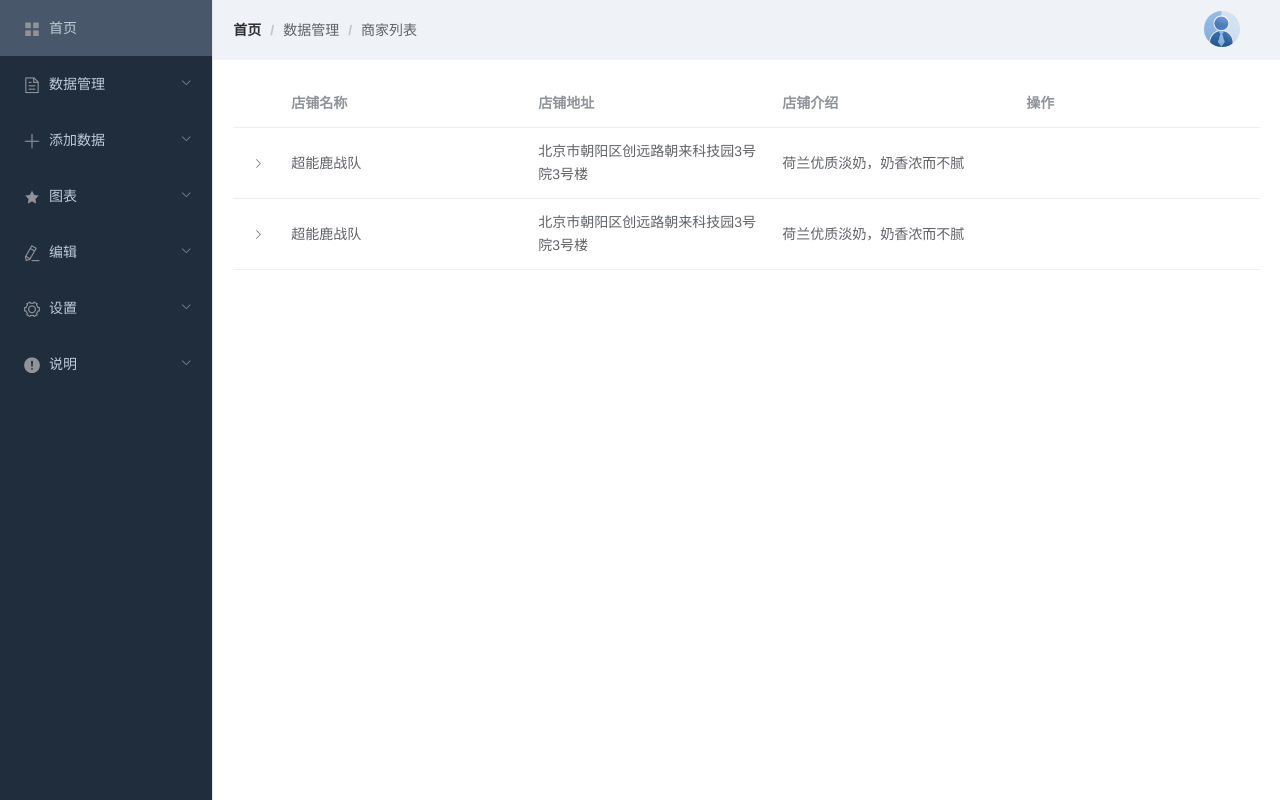
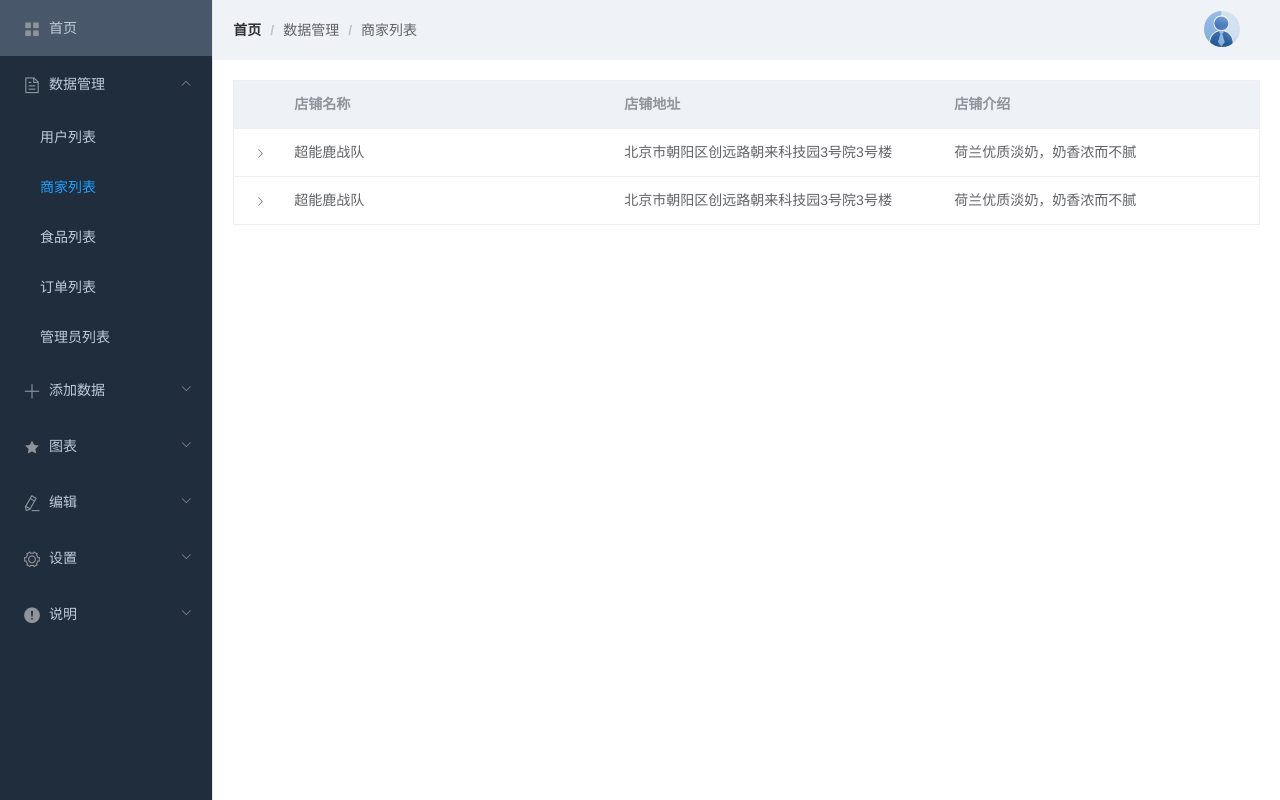
Before and after one commit to hahasha/elm-manage, a Vue app: page /#/shopList in a window 1280 px wide. Built offline with nearby package versions, Linux system fonts and the light colour scheme.

Commit message:
add shopList

```diff
--- a/package.json
+++ b/package.json
@@ -8,6 +8,7 @@
     "lint": "vue-cli-service lint"
   },
   "dependencies": {
+    "axios": "^0.19.0",
     "babel-polyfill": "^6.26.0",
     "core-js": "^3.4.3",
     "echarts": "^4.5.0",
--- a/src/page/manage.vue
+++ b/src/page/manage.vue
@@ -11,7 +11,7 @@
               <i class="el-icon-document"></i>数据管理
             </template>
             <el-menu-item index="userList">用户列表</el-menu-item>
-            <el-menu-item index="sellerList">商家列表</el-menu-item>
+            <el-menu-item index="shopList">商家列表</el-menu-item>
             <el-menu-item index="foodList">食品列表</el-menu-item>
             <el-menu-item index="orderList">订单列表</el-menu-item>
             <el-menu-item index="adminList">管理员列表</el-menu-item>
@@ -60,6 +60,7 @@
 
 <script>
 import Header from "@/components/header";
+import axios from "axios";
 export default {
   computed: {
     defaultActive() {
--- a/src/page/shopList.vue
+++ b/src/page/shopList.vue
@@ -2,8 +2,8 @@
   <div class="fillcontain">
     <Header></Header>
     <div class="table-container">
-      <el-table :data="tableData">
-        <el-table-column type="expand">
+      <el-table :data="tableData" :header-cell-style="headerCellStyle">
+        <el-table-column type="expand" width="50px">
           <template slot-scope="props">
             <el-form inline class="table-expand">
               <el-form-item label="店铺名称">
@@ -33,9 +33,9 @@
             </el-form>
           </template>
         </el-table-column>
-        <el-table-column label="店铺名称" prop="name"></el-table-column>
-        <el-table-column label="店铺地址" prop="address"></el-table-column>
-        <el-table-column label="店铺介绍" prop="desc"></el-table-column>
+        <el-table-column label="店铺名称" prop="name" width="330px"></el-table-column>
+        <el-table-column label="店铺地址" prop="address" width="330px"></el-table-column>
+        <el-table-column label="店铺介绍" prop="desc" width="330px"></el-table-column>
         <el-table-column label="操作"></el-table-column>
       </el-table>
     </div>
@@ -71,6 +71,22 @@
       ]
     };
   },
+  methods: {
+    headerCellStyle() {
+      return "background: #eef1f6;";
+    },
+    tableCellStyle({ columnIndex }) {
+      if (columnIndex == 0) {
+        return {
+          borderLeft: "1px solid #ebeef5"
+        };
+      } else if (columnIndex == 4) {
+        return {
+          borderRight: "1px solid #ebeef5"
+        };
+      }
+    }
+  },
   components: {
     Header
   }
@@ -80,5 +96,18 @@
 <style lang="less" scoped>
 .table-container {
   padding: 20px;
+  /deep/ .el-table {
+    border: 1px solid #ebeef5;
+    box-sizing: border-box;
+    width: 100%;
+  }
+  /deep/ .el-table--fit {
+    border-bottom: 0;
+  }
+  // /deep/ .el-table__body-wrapper,
+  // .el-table__footer-wrapper,
+  // .el-table__header-wrapper {
+  //   width: 100%;
+  // }
 }
 </style>
```
Also changed, not shown: 1 other file (tests, documents, lock files or other folders).
